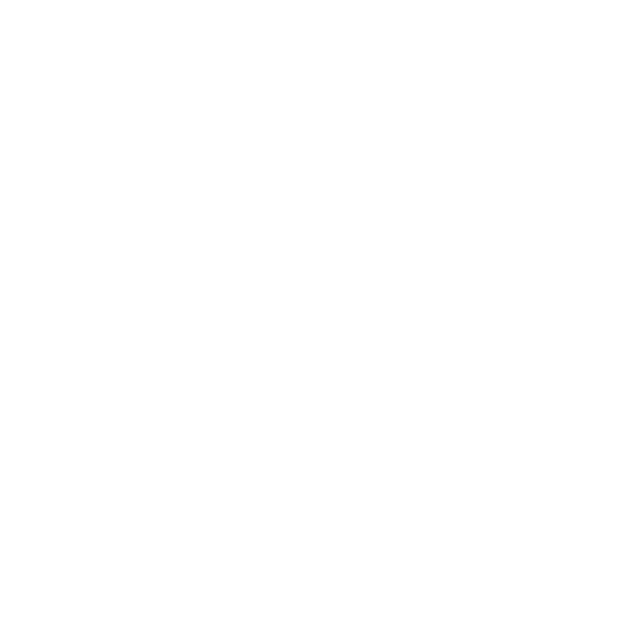
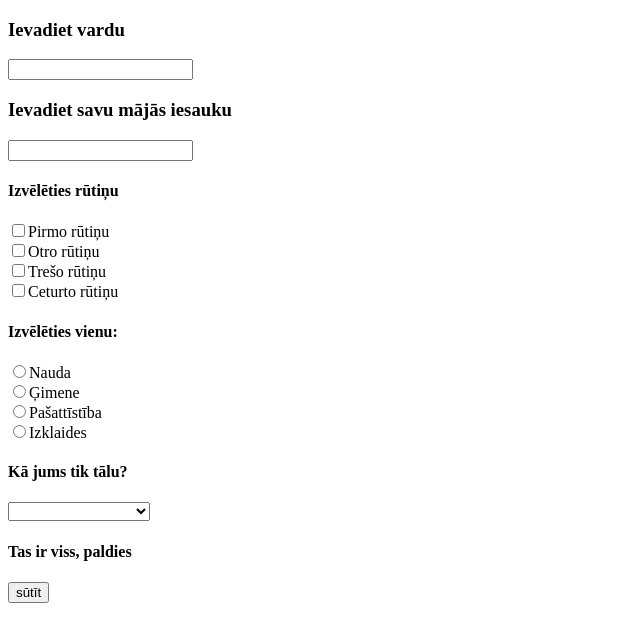
Before and after one commit to NataljaJermakova/nr.1-test, a plain HTML site: page index.html in a window 1280 px wide. Shown: the whole page, without its empty margins (0-640 px from the left). Drawn offline with Linux system fonts and the light colour scheme.

Commit message:
Add test

```diff
--- a/index.html
+++ b/index.html
@@ -2,9 +2,36 @@
 <html lang="en">
 <head>
 	<meta charset="UTF-8">
-	<title>Document003</title>
+	<title>Test</title>
 </head>
 <body>
+	<form name="test">
+		<h3>Ievadiet vardu</h3>
+		<input type="text" name="tests">
+		<h3>Ievadiet savu mājās iesauku</h3>
+		<input type="password" name="tests2">
 
+		<h4>Izvēlēties rūtiņu</h4>
+		<input type="checkbox" name='jaut3' value ='1'/>Pirmo rūtiņu<br/>
+		<input type="checkbox" name='jaut3' value ='1'/>Otro rūtiņu<br/>
+		<input type="checkbox" name='jaut3' value ='1'/>Trešo rūtiņu<br/>
+		<input type="checkbox" name='jaut3' value ='1'/>Ceturto rūtiņu<br/>
+
+		<h4>Izvēlēties vienu: </h4>
+		<input name='jaut1' value='1' type="radio"/>Nauda<br/>
+		<input name='jaut1' value='1' type="radio"/>Ģimene<br/>
+		<input name='jaut1' value='1' type="radio"/>Pašattīstība<br/>
+		<input name='jaut1' value='1' type="radio"/>Izklaides<br/>
+
+		<h4>Kā jums tik tālu?</h4>
+		<select name='1jaut'>
+			<option></option>
+			<option>Labi</option>
+			<option>Viduvēji</option>
+			<option>Nākamais jautājums</option>
+		</select>
+
+		<h4>Tas ir viss, paldies</h4>
+		<input type="submit" value="sūtīt"/>
 </body>
 </html>
```
